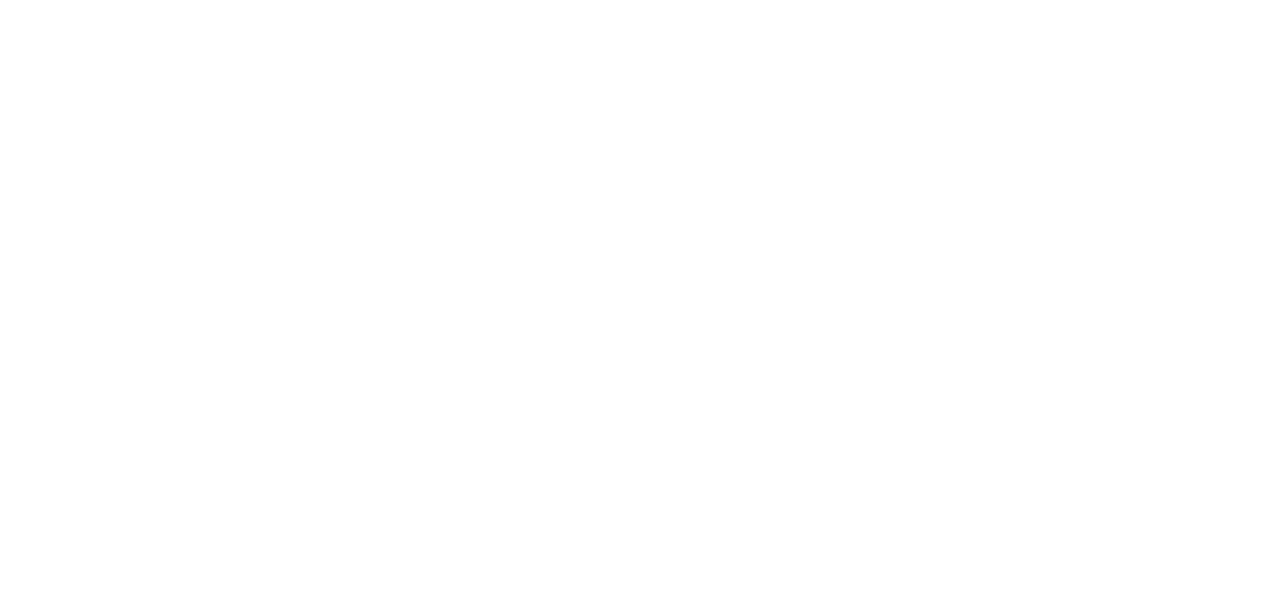
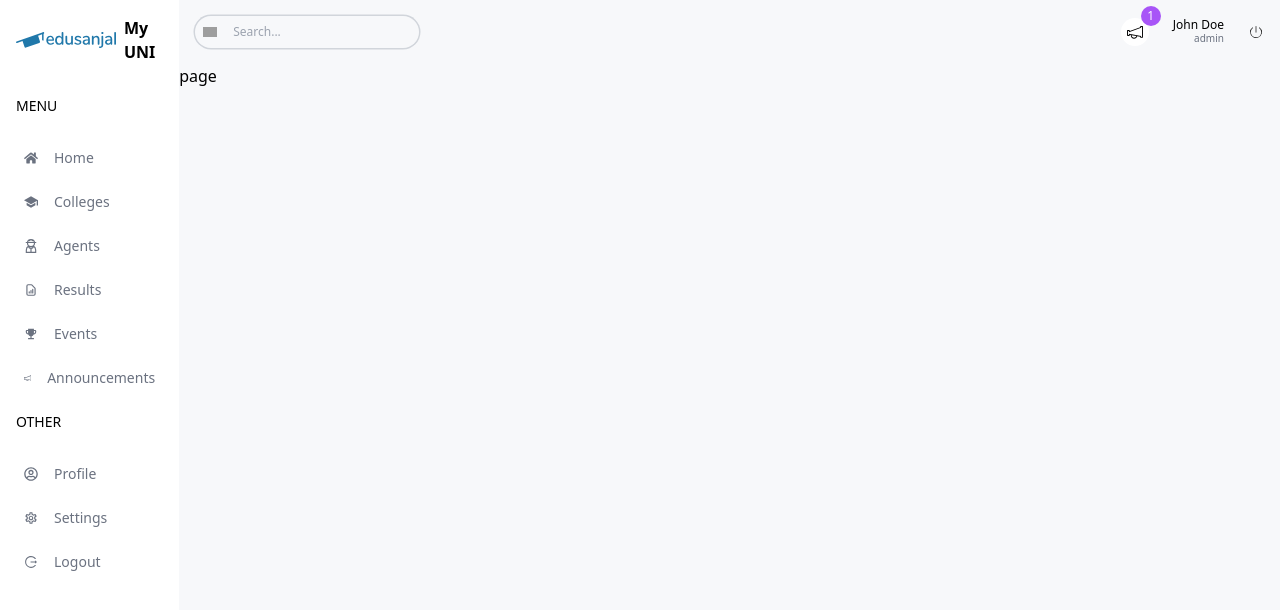
Before and after one commit to Tuna-Technology-Kathmandu/merouni_frontend, a Next.js app in the folder my-app/: page /dashboard/addCollege in a window 1280 px wide. Shown: the top 610 px of the page. Built offline with nearby package versions, Linux system fonts and the light colour scheme; grey boxes are pictures that could not be loaded.

Commit message:
dashboard sidebar

```diff
--- a/my-app/src/app/(dashboard)/dashboard/addCollege/page.js
+++ b/my-app/src/app/(dashboard)/dashboard/addCollege/page.js
@@ -2,7 +2,7 @@
 
 const page = () => {
   return (
-    <div>this is place for adding school</div>
+    <div>page</div>
   )
 }
 
--- a/my-app/src/app/(dashboard)/dashboard/layout.js
+++ b/my-app/src/app/(dashboard)/dashboard/layout.js
@@ -1,16 +1,32 @@
-import SideBar from "../../components/Sidebar";
+import AdminNavbar from "@/app/components/AdminNavbar";
+import Menu from "@/app/components/Menu";
+import Navbar from "@/app/components/Navbar";
+import Image from "next/image";
+import Link from "next/link";
 
-export default function RootLayout({ children }) {
+export default function DashboardLayout({ children }) {
   return (
-    <html lang="en">
-      <body>
-        <div className="flex">
-          <SideBar />
-          <div className="ml-20">
-          {children}
-          </div>
-        </div>
-      </body>
-    </html>
+    <div className="h-screen flex text-black">
+      {/* LEFT */}
+      <div className="w-[14%] md:w-[8%] lg:w-[16%] xl:w-[14%] p-4">
+        <Link
+          href="/"
+          className="flex items-center justify-center lg:justify-start gap-2"
+        >
+          <img
+            src="/images/edusanjal-logo.svg"
+            alt="logo"
+            width={100}
+          />
+          <span className="hidden lg:block font-bold">My UNI</span>
+        </Link>
+        <Menu />
+      </div>
+      {/* RIGHT */}
+      <div className="w-[86%] md:w-[92%] lg:w-[84%] xl:w-[86%] bg-[#F7F8FA] overflow-scroll flex flex-col">
+        <AdminNavbar />
+        {children}
+      </div>
+    </div>
   );
 }
--- a/my-app/src/app/(dashboard)/dashboard/page.js
+++ b/my-app/src/app/(dashboard)/dashboard/page.js
@@ -2,7 +2,7 @@
 
 const page = () => {
   return (
-    <div>this is dashboard home section</div>
+    <div className='p-4'>this is dashboard home section</div>
   )
 }
 
--- a/my-app/src/app/[[...home]]/page.js
+++ b/my-app/src/app/[[...home]]/page.js
@@ -9,7 +9,6 @@
   <Header/>
   <div className="min-h-screen"></div>
   <Footer/>
-
   </>;
 };
 export default page;
--- /dev/null
+++ b/my-app/src/app/components/AdminNavbar.jsx
@@ -0,0 +1,43 @@
+// import { UserButton } from "@clerk/nextjs";
+import Image from "next/image";
+import { CiPower } from "react-icons/ci";
+
+import { TfiAnnouncement } from "react-icons/tfi";
+
+const AdminNavbar = () => {
+  const user = "admin";
+  return (
+    <div className="flex items-center justify-between p-4">
+      {/* SEARCH BAR */}
+      <div className="hidden md:flex items-center gap-2 text-xs rounded-full ring-[1.5px] ring-gray-300 px-2">
+        <Image src="/search.png" alt="" width={14} height={14} />
+        <input
+          type="text"
+          placeholder="Search..."
+          className="w-[200px] p-2 bg-transparent outline-none"
+        />
+      </div>
+      {/* ICONS AND USER */}
+      <div className="flex items-center gap-6 justify-end w-full">
+        <div className="bg-white rounded-full w-7 h-7 flex items-center justify-center cursor-pointer relative">
+          <TfiAnnouncement />
+
+          <div className="absolute -top-3 -right-3 w-5 h-5 flex items-center justify-center bg-purple-500 text-white rounded-full text-xs">
+            1
+          </div>
+        </div>
+        <div className="flex flex-col">
+          <span className="text-xs leading-3 font-medium">John Doe</span>
+          <span className="text-[10px] text-gray-500 text-right">
+            {user }
+          </span>
+        </div>
+        {/* <Image src="/avatar.png" alt="" width={36} height={36} className="rounded-full"/> */}
+        {/* <UserButton /> */}
+        <CiPower />{" "}
+      </div>
+    </div>
+  );
+};
+
+export default AdminNavbar;
--- /dev/null
+++ b/my-app/src/app/components/Menu.jsx
@@ -0,0 +1,121 @@
+// import { currentUser } from "@clerk/nextjs/server";
+import Image from "next/image";
+import Link from "next/link";
+import { FaHome } from "react-icons/fa";
+import { GrUserWorker } from "react-icons/gr";
+import { HiOutlineDocumentReport } from "react-icons/hi";
+import { MdEmojiEvents } from "react-icons/md";
+import { TfiAnnouncement } from "react-icons/tfi";
+import { FaRegUserCircle } from "react-icons/fa";
+import { MdOutlineSettings } from "react-icons/md";
+import { AiOutlineLogout } from "react-icons/ai";
+import { IoSchoolSharp } from "react-icons/io5";
+
+const menuItems = [
+  {
+    title: "MENU",
+    items: [
+      {
+        icon: <FaHome />        ,
+        label: "Home",
+        href: "/",
+        visible: ["admin", "teacher", "student", "parent"],
+      },
+      {
+        icon: <IoSchoolSharp/>,
+        label: "Colleges",
+        href: "/colleges",
+        visible: ["admin", "teacher"],
+      },
+
+      {
+        icon: <GrUserWorker/>,
+        label: "Agents",
+        href: "/agents",
+        visible: ["admin", "teacher"],
+      },
+
+
+
+
+      {
+        icon: <HiOutlineDocumentReport/>,
+        label: "Results",
+        href: "/results",
+        visible: ["admin", "teacher", "student", "parent"],
+      },
+
+      {
+        icon: <MdEmojiEvents/>,
+        label: "Events",
+        href: "/events",
+        visible: ["admin", "teacher", "student", "parent"],
+      },
+
+      {
+        icon: <TfiAnnouncement/>,
+        label: "Announcements",
+        href: "/announcements",
+        visible: ["admin", "teacher", "student", "parent"],
+      },
+    ],
+  },
+  {
+    title: "OTHER",
+    items: [
+      {
+        icon: <FaRegUserCircle/>,
+        label: "Profile",
+        href: "/profile",
+        visible: ["admin", "teacher", "student", "parent"],
+      },
+      {
+        icon: <MdOutlineSettings/>,
+        label: "Settings",
+        href: "/settings",
+        visible: ["admin", "teacher", "student", "parent"],
+      },
+      {
+        icon: <AiOutlineLogout/>,
+        label: "Logout",
+        href: "/logout",
+        visible: ["admin", "teacher", "student", "parent"],
+      },
+    ],
+  },
+];
+
+const Menu = async () => {
+//   const user = await currentUser();
+//   const role = user?.publicMetadata.role;
+const role="admin"
+
+  return (
+    <div className="mt-4 text-sm text-black">
+      {menuItems.map((i) => (
+        <div className="flex flex-col gap-2" key={i.title}>
+          <span className="hidden lg:block text-black font-light my-4">
+            {i.title}
+          </span>
+          {i.items.map((item) => {
+            if (item.visible.includes(role)) {
+              return (
+                <Link
+                  href={item.href}
+                  key={item.label}
+                  className="flex items-center justify-center lg:justify-start gap-4 text-gray-500 py-2 md:px-2 rounded-md hover:bg-lamaSkyLight hover:bg-slate-100"
+                >
+                  {item.icon}
+                  <span className="hidden lg:block">{item.label}</span>
+                </Link>
+              );
+            }
+            return null; // In case role does not match, return null
+          })}
+        </div>
+      ))}
+    </div>
+  );
+};
+
+export default Menu;
--- a/my-app/src/app/globals.css
+++ b/my-app/src/app/globals.css
@@ -2,7 +2,7 @@
 @tailwind components;
 @tailwind utilities;
 
-:root {
+/* :root {
   --background: #ffffff;
   --foreground: #171717;
 }
@@ -23,4 +23,4 @@
 .con{
   margin-left: auto;
   margin-right: auto;
-}
+} */
```
